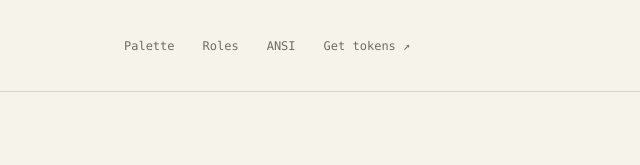
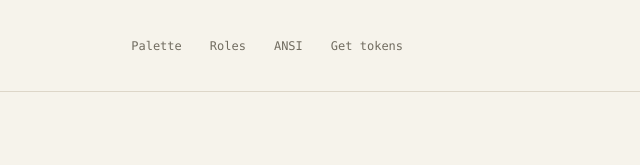
Before and after one commit to monointerferenz/mgruv, a plain HTML site: page light.html in a window 1280 px wide. Shown: the top 165 px of the page, 423-1063 px from the left. Drawn offline with Linux system fonts and the light colour scheme.

Commit message:
Fixed menu

```diff
--- a/light.html
+++ b/light.html
@@ -89,7 +89,7 @@
     .toast { position:fixed; bottom:25px; left:50%; z-index:10; transform:translate(-50%,15px); padding:12px 19px; border-radius:6px; background:var(--text); color:var(--panel); font:11px var(--mono); box-shadow:0 5px 20px #403d3520; opacity:0; pointer-events:none; transition:opacity .2s,transform .2s; }.toast.visible{opacity:1;transform:translate(-50%,0)}
     @media(min-width:1500px){.hero{padding-top:88px;padding-bottom:78px}}
     @media(max-width:1000px){.shell{padding:0 30px}.hero{gap:35px}h1{font-size:54px}.preview-code{font-size:10px}.hero-actions{gap:14px}nav{gap:20px}.edition{display:none}#palette-grid{gap:25px 15px}.swatch-info{padding:8px 7px}.swatch-name,.swatch-code{font-size:8px}.export-layout{gap:30px}.role{padding:20px}}
-    @media(max-width:760px){.topbar{height:75px}.edition-tag{display:none}nav{gap:17px;font-size:10px}.hero{grid-template-columns:1fr;gap:38px;padding:48px 0 40px}h1{font-size:62px;letter-spacing:-3px}.intro{max-width:500px}.specimen{max-width:550px;transform:none}.preview-code{font-size:12px}.section-head{align-items:start}.section-note{max-width:240px;font-size:11px}#palette-grid{grid-template-columns:repeat(2,minmax(0,1fr));gap:24px 18px}.neutral .swatches{grid-template-columns:repeat(4,minmax(0,1fr))}.swatch-name,.swatch-code{font-size:9px}.swatch-info{padding:10px}.role-grid{grid-template-columns:repeat(2,minmax(0,1fr))}.role:last-child{grid-column:1/-1}.ansi{grid-template-columns:repeat(4,minmax(0,1fr));gap:17px 10px}.export-layout{grid-template-columns:1fr;gap:25px}.export-info p{max-width:100%}.export-meta{margin-top:13px}.palette-tools{align-items:stretch;gap:12px}.search-wrap{width:220px}.filter-tab{padding:7px 10px}section{padding-top:44px}.spectrum-caption{font-size:9px}}
+    @media(max-width:760px){.topbar{height:75px}nav{gap:17px;font-size:10px}.hero{grid-template-columns:1fr;gap:38px;padding:48px 0 40px}h1{font-size:62px;letter-spacing:-3px}.intro{max-width:500px}.specimen{max-width:550px;transform:none}.preview-code{font-size:12px}.section-head{align-items:start}.section-note{max-width:240px;font-size:11px}#palette-grid{grid-template-columns:repeat(2,minmax(0,1fr));gap:24px 18px}.neutral .swatches{grid-template-columns:repeat(4,minmax(0,1fr))}.swatch-name,.swatch-code{font-size:9px}.swatch-info{padding:10px}.role-grid{grid-template-columns:repeat(2,minmax(0,1fr))}.role:last-child{grid-column:1/-1}.ansi{grid-template-columns:repeat(4,minmax(0,1fr));gap:17px 10px}.export-layout{grid-template-columns:1fr;gap:25px}.export-info p{max-width:100%}.export-meta{margin-top:13px}.palette-tools{align-items:stretch;gap:12px}.search-wrap{width:220px}.filter-tab{padding:7px 10px}section{padding-top:44px}.spectrum-caption{font-size:9px}}
     @media(max-width:500px){.shell{padding:0 20px}.brand{font-size:18px;gap:9px}.brand-mark{width:20px;height:20px}nav{gap:13px}nav a:nth-child(2),nav a:nth-child(3){display:none}h1{font-size:53px;letter-spacing:-2.7px}.hero{padding-top:39px}.intro{font-size:14px}.hero-actions{gap:20px}.preview-code{font-size:10px;padding-top:19px;padding-bottom:19px}.line-number{width:32px;padding-right:12px}.section-head{display:block}.section-note{text-align:left;max-width:100%;margin-top:12px}.section-title{gap:12px}h2{font-size:25px}.palette-tools{flex-direction:column;gap:13px}.filter-tabs{align-self:start}.filter-tab{padding:8px 14px}.search-wrap{width:100%}.neutral .swatches{grid-template-columns:repeat(3,minmax(0,1fr))}#palette-grid{grid-template-columns:1fr;gap:23px}.swatches{gap:8px}.chip{height:74px}.neutral .chip{height:60px}.swatch-name,.swatch-code{font-size:10px}.copy-mark{opacity:1}.palette-foot{font-size:9px;line-height:1.6}.role-grid{grid-template-columns:1fr}.role:last-child{grid-column:auto}.role{padding:19px 20px}.role-code{margin-top:15px}.export-layout{padding:20px}.tabs{gap:14px}#code{padding:16px;font-size:9px}.spectrum-caption span:last-child{max-width:120px}.preview-status{font-size:8px}footer{font-size:9px;align-items:start;line-height:1.9}footer>span:last-child{text-align:right}.footer-wordmark{display:block}.toast{font-size:10px;max-width:calc(100% - 30px);white-space:nowrap}}
     @media(prefers-reduced-motion:reduce){html{scroll-behavior:auto}*,*::before,*::after{transition:none!important}.swatch:hover{transform:none}}
   </style>
@@ -98,7 +98,7 @@
   <div class="shell">
     <header class="topbar">
       <a class="brand" href="#top" aria-label="MGRUV Light home"><span class="brand-mark" aria-hidden="true"><i></i><i></i><i></i><i></i></span>MGRUV<span class="edition">Color system</span></a>
-      <nav aria-label="Main navigation"><a href="#palette">Palette</a><a href="#roles">Roles</a><a href="#ansi">ANSI</a><a href="#tokens">Get tokens <span aria-hidden="true">↗</span></a></nav>
+      <nav aria-label="Main navigation"><a href="#palette">Palette</a><a href="#roles">Roles</a><a href="#ansi">ANSI</a><a href="#tokens">Get tokens</span></a></nav>
       <span class="edition-tag"><span class="sun" aria-hidden="true">☽</span><a href="./index.html">Dark edition</a></span>
     </header>
     <main id="top">
```
Also changed, not shown: index.html (+1 -1 lines).
